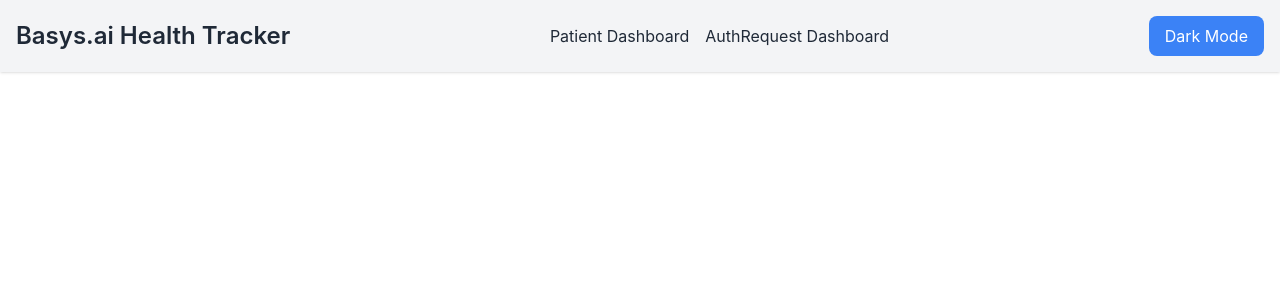
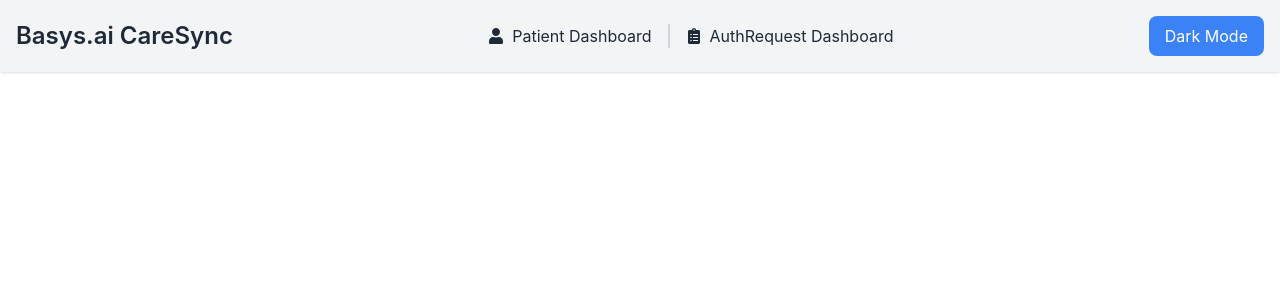
Before and after one commit to crystinameth/patient-health-dashboard, a React (Create React App) app in the folder frontend/: page / in a window 1280 px wide. Shown: the top 300 px of the page. Built offline with nearby package versions, Linux system fonts and the light colour scheme.

Commit message:
Header styling

```diff
--- a/frontend/package.json
+++ b/frontend/package.json
@@ -11,6 +11,7 @@
     "postcss": "^8.4.47",
     "react": "^18.3.1",
     "react-dom": "^18.3.1",
+    "react-icons": "^5.3.0",
     "react-modal": "^3.16.1",
     "react-redux": "^9.1.2",
     "react-router-dom": "^6.27.0",
--- a/frontend/src/components/Header.js
+++ b/frontend/src/components/Header.js
@@ -1,23 +1,70 @@
+// import React from 'react';
+// import { Link } from 'react-router-dom';
+
+// const Header = ({ toggleDarkMode, darkMode }) => {
+//   return (
+//     <header className="flex justify-between items-center p-4 bg-gray-100 dark:bg-gray-900 shadow">
+//       <h1 className="text-2xl font-semibold text-gray-800 dark:text-white">Basys.ai Health Tracker</h1>
+
+//       <nav className="flex space-x-4">
+//         <Link
+//           to="/patient-dashboard"
+//           className="text-gray-800 dark:text-white hover:text-blue-500 dark:hover:text-blue-300"
+//         >
+//           Patient Dashboard
+//         </Link>
+//         <Link
+//           to="/authrequest-dashboard"
+//           className="text-gray-800 dark:text-white hover:text-blue-500 dark:hover:text-blue-300"
+//         >
+//           AuthRequest Dashboard
+//         </Link>
+//       </nav>
+
+//       <button
+//         onClick={toggleDarkMode}
+//         className="px-4 py-2 bg-blue-500 text-white rounded-lg hover:bg-blue-700 dark:bg-gray-800 dark:hover:bg-gray-700 dark:text-white"
+//       >
+//         {darkMode ? 'Light Mode' : 'Dark Mode'}
+//       </button>
+//     </header>
+//   );
+// };
+
+// export default Header;
+
 import React from 'react';
-import { Link } from 'react-router-dom';
+import { Link, useLocation } from 'react-router-dom';
+import { FaUser, FaClipboardList } from 'react-icons/fa'; // Ensure this is correctly installed
 
 const Header = ({ toggleDarkMode, darkMode }) => {
+  const location = useLocation();
+
+  // Add conditional classes for active links
+  const linkClass = (path) =>
+    location.pathname === path
+      ? 'text-blue-500 dark:text-blue-300 font-bold border-b-2 border-blue-500'
+      : 'text-gray-800 dark:text-white hover:text-blue-500 dark:hover:text-blue-300';
+
   return (
     <header className="flex justify-between items-center p-4 bg-gray-100 dark:bg-gray-900 shadow">
-      <h1 className="text-2xl font-semibold text-gray-800 dark:text-white">Basys.ai Health Tracker</h1>
+      <h1 className="text-2xl font-semibold text-gray-800 dark:text-white">Basys.ai CareSync</h1>
 
-      <nav className="flex space-x-4">
+      <nav className="flex items-center space-x-4">
         <Link
           to="/patient-dashboard"
-          className="text-gray-800 dark:text-white hover:text-blue-500 dark:hover:text-blue-300"
+          className={`flex items-center ${linkClass('/patient-dashboard')}`}
         >
-          Patient Dashboard
+          <FaUser className="mr-2" /> Patient Dashboard
         </Link>
+
+        <div className="border-l-2 border-gray-300 dark:border-gray-600 h-6"></div> {/* Divider */}
+
         <Link
           to="/authrequest-dashboard"
-          className="text-gray-800 dark:text-white hover:text-blue-500 dark:hover:text-blue-300"
+          className={`flex items-center ${linkClass('/authrequest-dashboard')}`}
         >
-          AuthRequest Dashboard
+          <FaClipboardList className="mr-2" /> AuthRequest Dashboard
         </Link>
       </nav>
 
```
Also changed, not shown: 1 other file (tests, documents, lock files or other folders).
